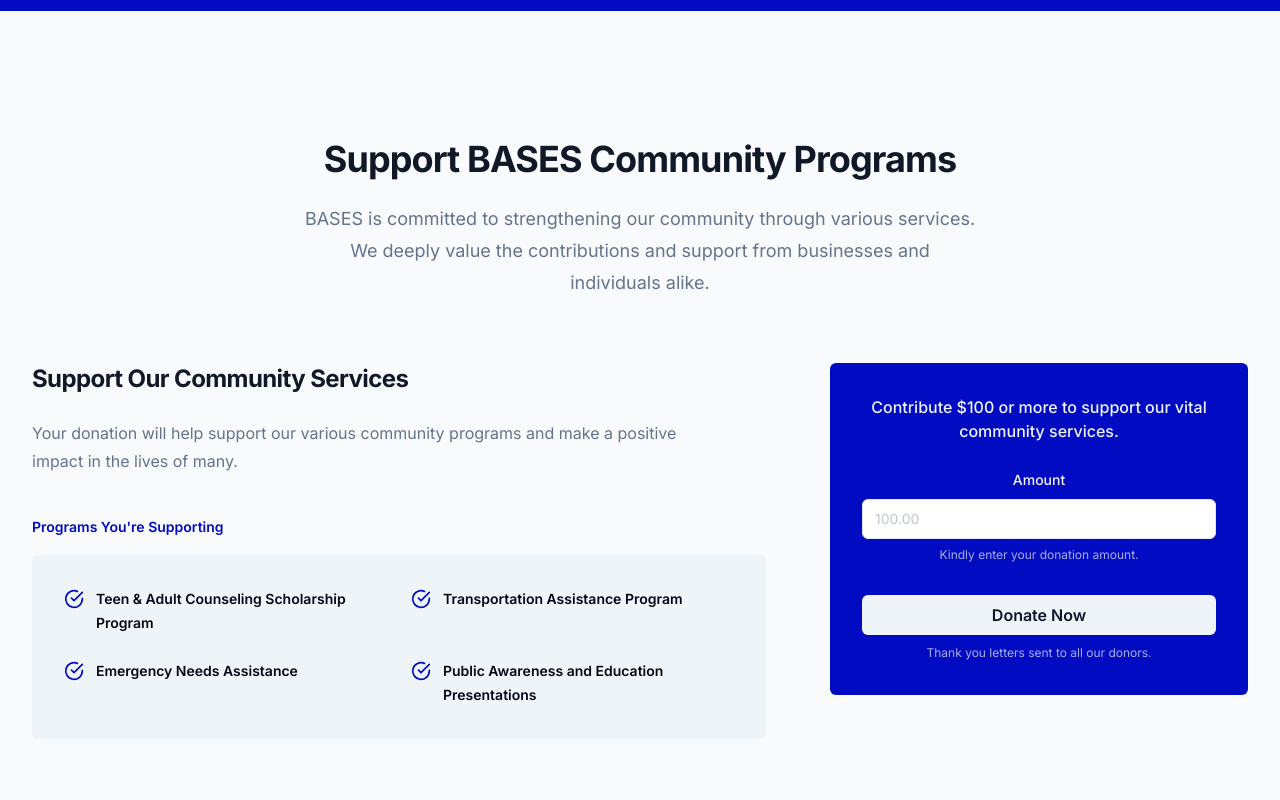
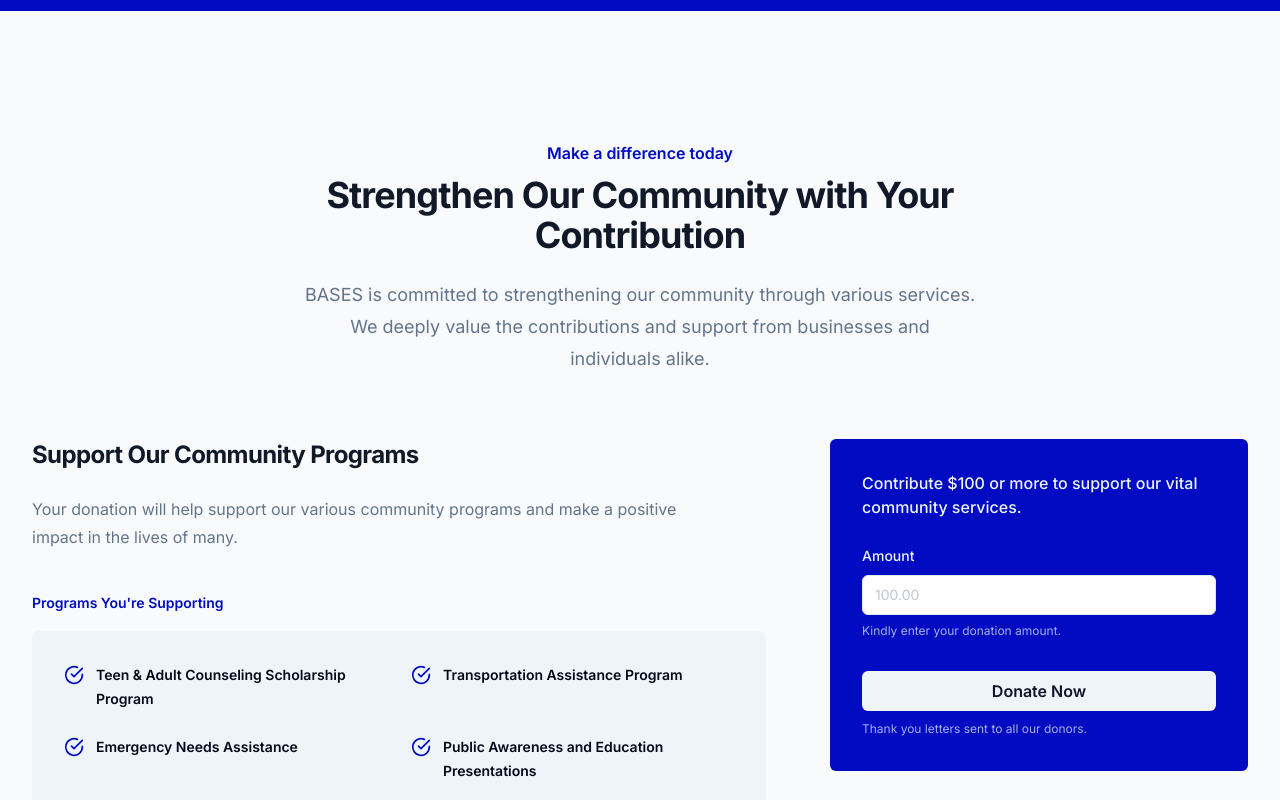
Before and after one commit to joelreid01/bases, a Next.js app: page / in a window 1280 px wide. Shown: the part 2080-2880 px from the top of the page. Built offline with nearby package versions, Linux system fonts and the light colour scheme; no server answers.

Commit message:
Update Donation wording

```diff
--- a/src/components/donate.tsx
+++ b/src/components/donate.tsx
@@ -17,10 +17,13 @@ export default function Donate() {
     <div className="py-24 lg:py-32 px-4 md:px-8 2xl:container 2xl:px-0">
       <div className="">
         <div className="xl:mx-auto xl:max-w-2xl xl:text-center">
-          <h2 className="text-3xl font-bold tracking-tight text-gray-900 sm:text-4xl">
-            Support BASES Community Programs
-          </h2>
-          <p className="mt-6 text-lg leading-8 text-muted max-w-prose">
+          <p className="text-base font-semibold leading-7 text-brand">
+            Make a difference today
+          </p>
+          <h4 className="text-3xl font-bold tracking-tight text-gray-900 sm:text-4xl mt-2">
+            Strengthen Our Community with Your Contribution
+          </h4>
+          <p className="mt-6 text-md lg:text-lg lg:leading-8 text-muted max-w-prose">
             BASES is committed to strengthening our community through various
             services. We deeply value the contributions and support from
             businesses and individuals alike.
@@ -29,7 +32,7 @@ export default function Donate() {
         <div className="mt-8 sm:mt-16 lg:flex lg:max-w-none gap-16">
           <div className="lg:flex-auto">
             <h3 className="text-2xl font-bold tracking-tight text-gray-900">
-              Support Our Community Services
+              Support Our Community Programs
             </h3>
             <p className="mt-6 leading-7 text-muted max-w-prose">
               Your donation will help support our various community programs and
@@ -56,7 +59,7 @@ export default function Donate() {
             </ul>
           </div>
           <div className="pt-12 lg:pt-0">
-            <div className="lg:flex-shrink-0 rounded-md bg-brand p-8 lg:flex lg:flex-col lg:justify-center lg:text-center max-w-lg mx-auto lg:max-w-md">
+            <div className="lg:flex-shrink-0 rounded-md bg-brand p-8 lg:flex lg:flex-col lg:justify-center max-w-lg mx-auto lg:max-w-md">
               <div className="text-accent">
                 <p className="text-base font-medium pb-6">
                   Contribute $100 or more to support our vital community
```
